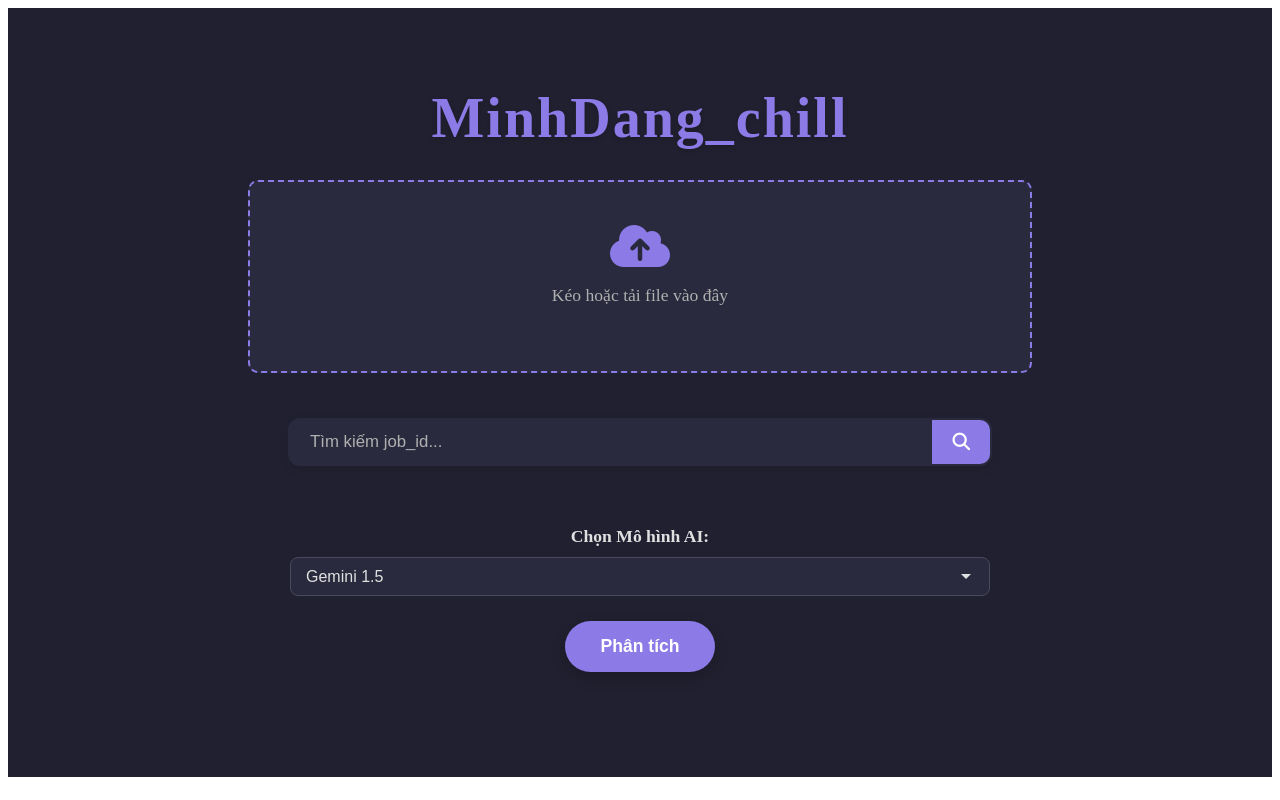
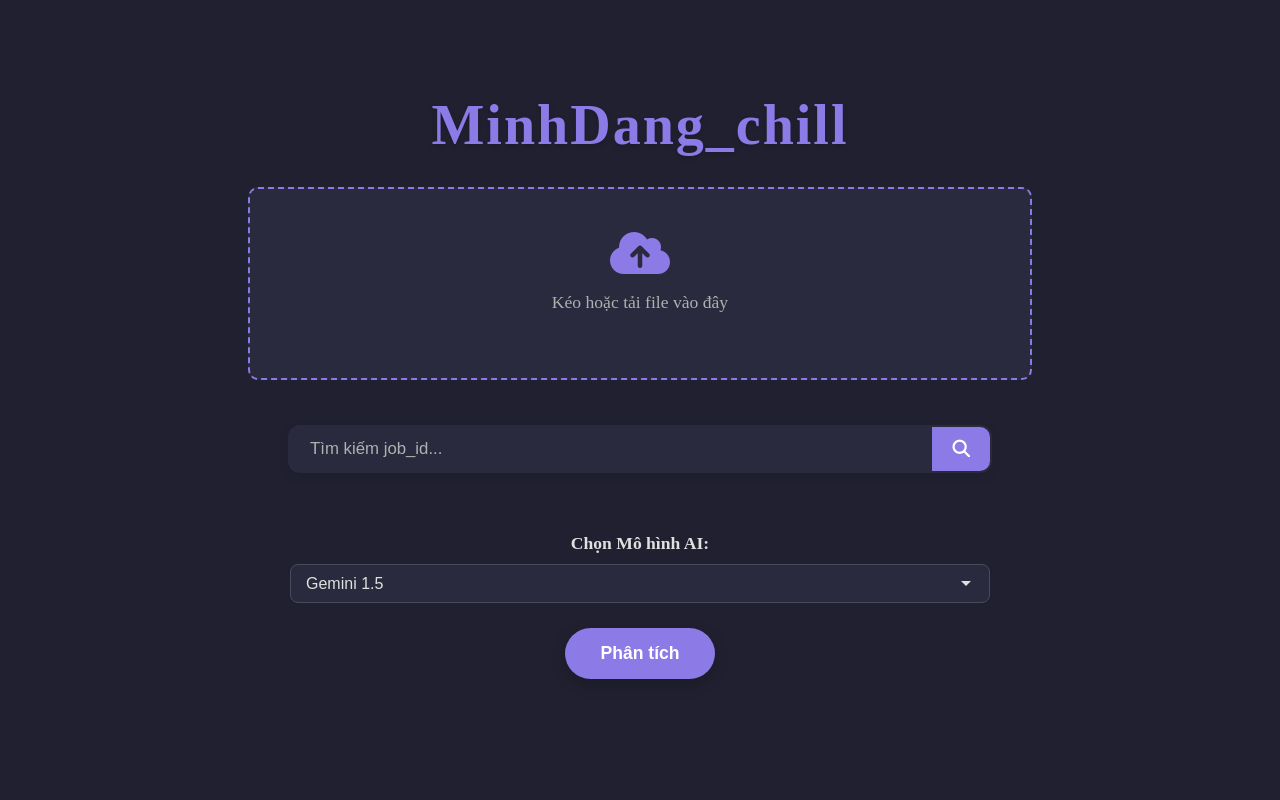
Before and after one commit to MinhDang134/Audio_text, a FastAPI app: page /audio in a window 1280 px wide. Run offline with FastAPI, Linux system fonts and the light colour scheme.

Commit message:
toiuu ui/ux

```diff
--- a/static/audio.css
+++ b/static/audio.css
@@ -1,13 +1,26 @@
+
+body {
+    background-color: #202030;
+    margin: 0;
+    padding: 0;
+    display: flex;
+    justify-content: center;
+    align-items: center;
+    min-height: 100vh;
+
+    html {
+        height: 100%;
+    }
+
     .app-container {
-    flex-grow: 1;
-    padding: 40px;
+        flex-grow: 2;
         background-color: #202030;
         display: flex;
         flex-direction: column;
-    align-items: center;
+
         text-align: center;
         box-sizing: border-box;
-    min-width: 300px;
+        min-width: 434px;
     }
 
     h1 {
@@ -105,12 +118,15 @@ form {
         border-radius: 10px;
         padding: 25px;
         margin-top: 30px;
+        margin-left: auto;
+        margin-right: auto;
         text-align: left;
         white-space: pre-wrap;
         width: 90%;
+        max-width: 1000px;
         max-height: 400px;
         overflow-y: auto;
-    color: #e0e0e0;
+        color: #a491f0;
         font-size: 1em;
         line-height: 1.6;
         box-shadow: inset 0 2px 10px rgba(0, 0, 0, 0.1);
@@ -204,7 +220,7 @@ form {
         outline: none;
         font-size: 1.05em;
         background-color: transparent;
-    color: #e0e0e0;
+        color: #8c7ae6;
     }
 
     .search-container input[type="text"]::placeholder {
@@ -284,15 +300,19 @@ form {
         .app-container {
             padding: 20px 15px;
         }
+
         h1 {
             font-size: 2em;
         }
+
         #file-label {
             padding: 25px;
         }
+
         .search-container input[type="text"],
         .search-container button {
             padding: 10px 15px;
             font-size: 0.95em;
         }
     }
+}
--- a/templates/audio.html
+++ b/templates/audio.html
@@ -38,15 +38,6 @@
     <pre id="result-container" style="display:none;"></pre>
 </div>
 
-{#<div id="deleteConfirmModal" class="modal">#}
-{#    <div class="modal-content">#}
-{#        <p>Bạn có chắc chắn muốn xóa mục này không?</p>#}
-{#        <div class="modal-buttons">#}
-{#            <button class="confirm-btn" id="confirmDeleteBtn">Xóa</button>#}
-{#            <button class="cancel-btn" id="cancelDeleteBtn">Hủy</button>#}
-{#        </div>#}
-{#    </div>#}
-{#</div>#}
 
 <script>
     const form = document.getElementById('upload-form');
@@ -163,7 +154,6 @@
                 resultContainer.textContent = JSON.stringify(result, null, 2);
                 resultContainer.style.display = 'block';
                 statusElement.textContent = 'Phân tích hoàn tất!';
-                // loadSearchHistorySummary(); // Hàm này không còn ở đây nữa
             } else {
                 throw new Error(result.detail || 'Lỗi không xác định từ server.');
             }
@@ -175,11 +165,6 @@
         }
     });
 
-
-
-
-
-
     document.addEventListener('DOMContentLoaded', async () => {
         const urlParams = new URLSearchParams(window.location.search);
         const jobIdFromUrl = urlParams.get('job_id');
```
Lines whose indentation alone changed are shown as unchanged.
